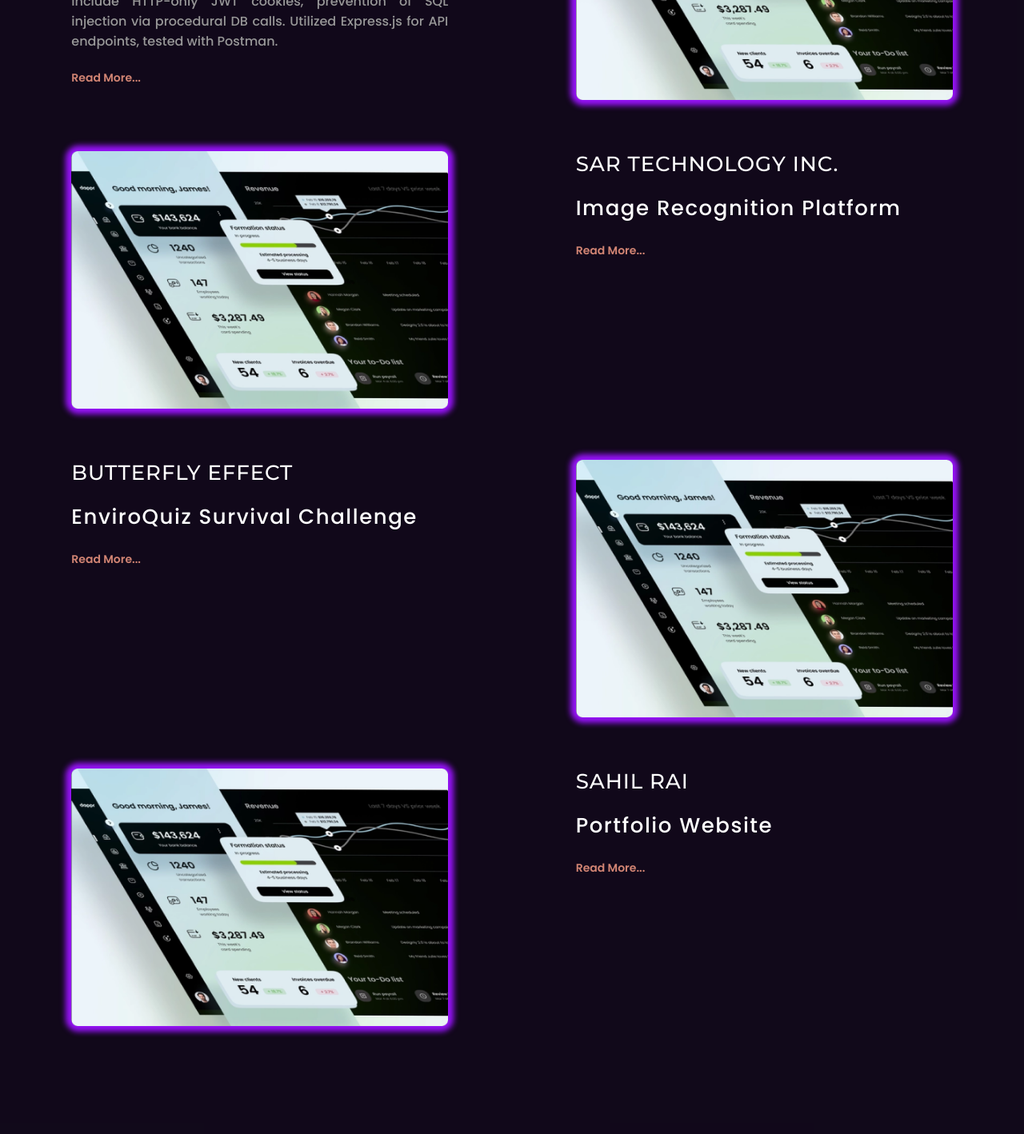
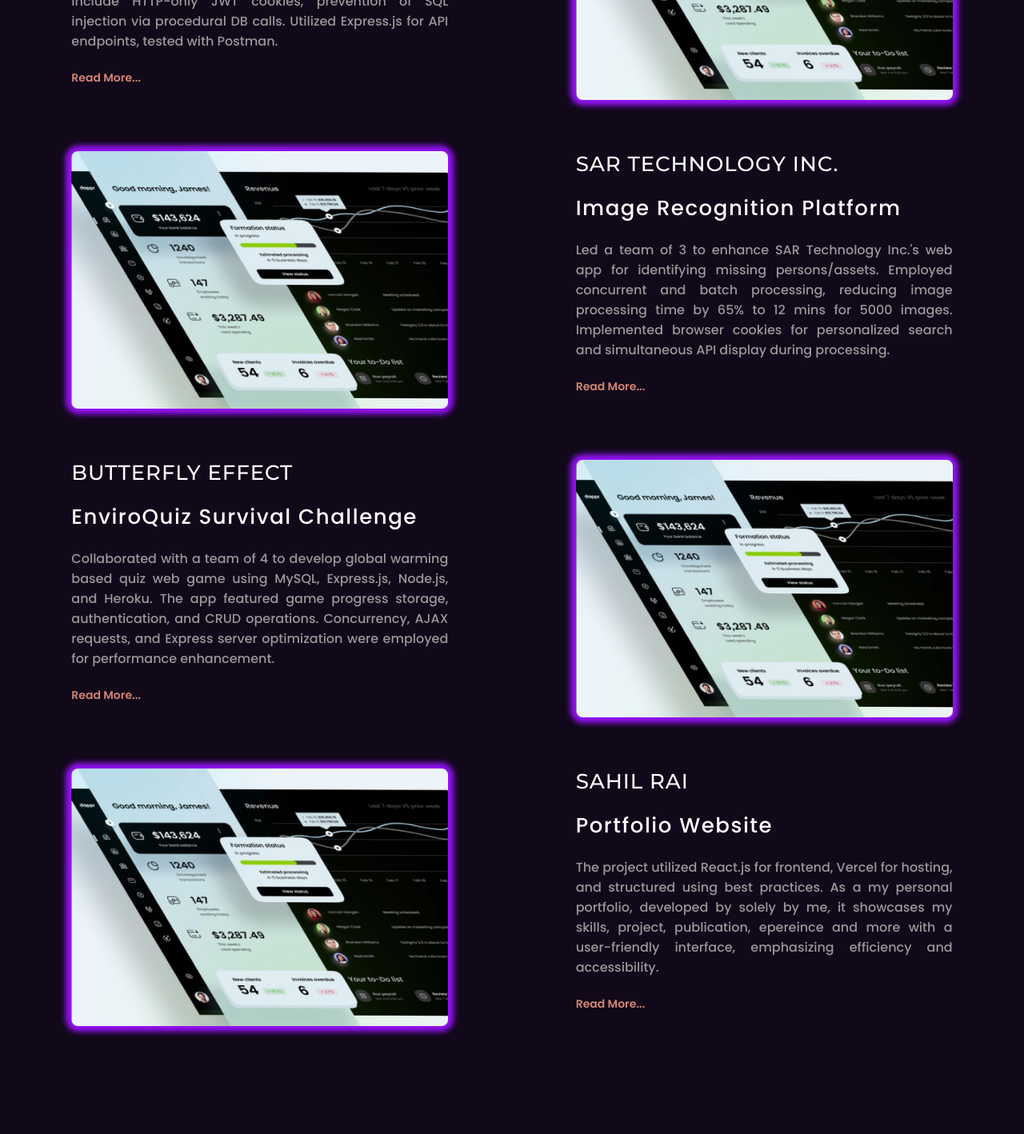
Before and after one commit to Rai-Sahil/Portfolio-React, a React (Create React App) app: page / in a window 1280 px wide. Shown: the part 2407-3825 px from the top of the page at 80% size. Built offline with nearby package versions, Linux system fonts and the light colour scheme; a web font is replaced by a local one.

Commit message:
Added some project data

```diff
--- a/src/Data/Projects-Data.js
+++ b/src/Data/Projects-Data.js
@@ -13,7 +13,7 @@ const projects = [
         name: "DocuIns",
         category: "ASPNET",
         overview: "Document Chatbot using AI",
-        content: "The project integrates ASP.NET MVC with Flowise AI's lang chain model via OpenAI API and PineconeAI for vector database for document-centric chatbot. Utilizing serverless microservice, Docker for containerization, SQL Server for Database, Identity and Entity Framework for Auth and custom Naive Bayes Text Classification model.",
+        content: "The project uses ASP.NET MVC with Flowise AI's lang chain model via OpenAI and Pinecone vector DB for document centric chatbot. Utilizing Azure function for serverless microservice, Docker for containerization, SQL Server for Database, Identity and Entity Framework for Auth and custom Naive Bayes Text Classification model.",
         pic: "",
         github: ""
     },
@@ -22,7 +22,7 @@ const projects = [
         name: "CodeCraft",
         category: "ASPNET",
         overview: "Online Python IDE",
-        content: "",
+        content: "Developed a Python web block coding IDE with IronPython for compiler support, integrated OpenAI API for error summarization and code evaluation, employed NoSQL (MongoDB) for data storage/authentication, utilized SignalR for saving real-time code changes in cloud, and implemented a custom decision tree ML model.",
         pic: "",
         github: ""
     },
@@ -31,7 +31,7 @@ const projects = [
         name: "SAR Technology Inc.",
         category: "NODEJS",
         overview: "Image Recognition Platform",
-        content: "",
+        content: "Led a team of 3 to enhance SAR Technology Inc.'s web app for identifying missing persons/assets. Employed concurrent and batch processing, reducing image processing time by 65% to 12 mins for 5000 images. Implemented browser cookies for personalized search and simultaneous API display during processing.",
         pic: "",
         github: ""
     },
@@ -57,7 +57,7 @@ const projects = [
         id: 7,
         name: "Butterfly Effect",
         category: "NODEJS",
-        content: "",
+        content: "Collaborated with a team of 4 to develop global warming based quiz web game using MySQL, Express.js, Node.js, and Heroku. The app featured game progress storage, authentication, and CRUD operations. Concurrency, AJAX requests, and Express server optimization were employed for performance enhancement.",
         overview: "EnviroQuiz Survival Challenge",
         pic: "",
         github: ""
@@ -84,7 +84,7 @@ const projects = [
         id: 10,
         name: "Sahil Rai",
         category: "NODEJS",
-        content: "",
+        content: "The project utilized React.js for frontend, Vercel for hosting, and structured using best practices. As a my personal portfolio, developed by solely by me, it showcases my skills, project, publication, epereince and more with a user-friendly interface, emphasizing efficiency and accessibility.",
         overview: "Portfolio Website",
         pic: "",
         github: ""
```
